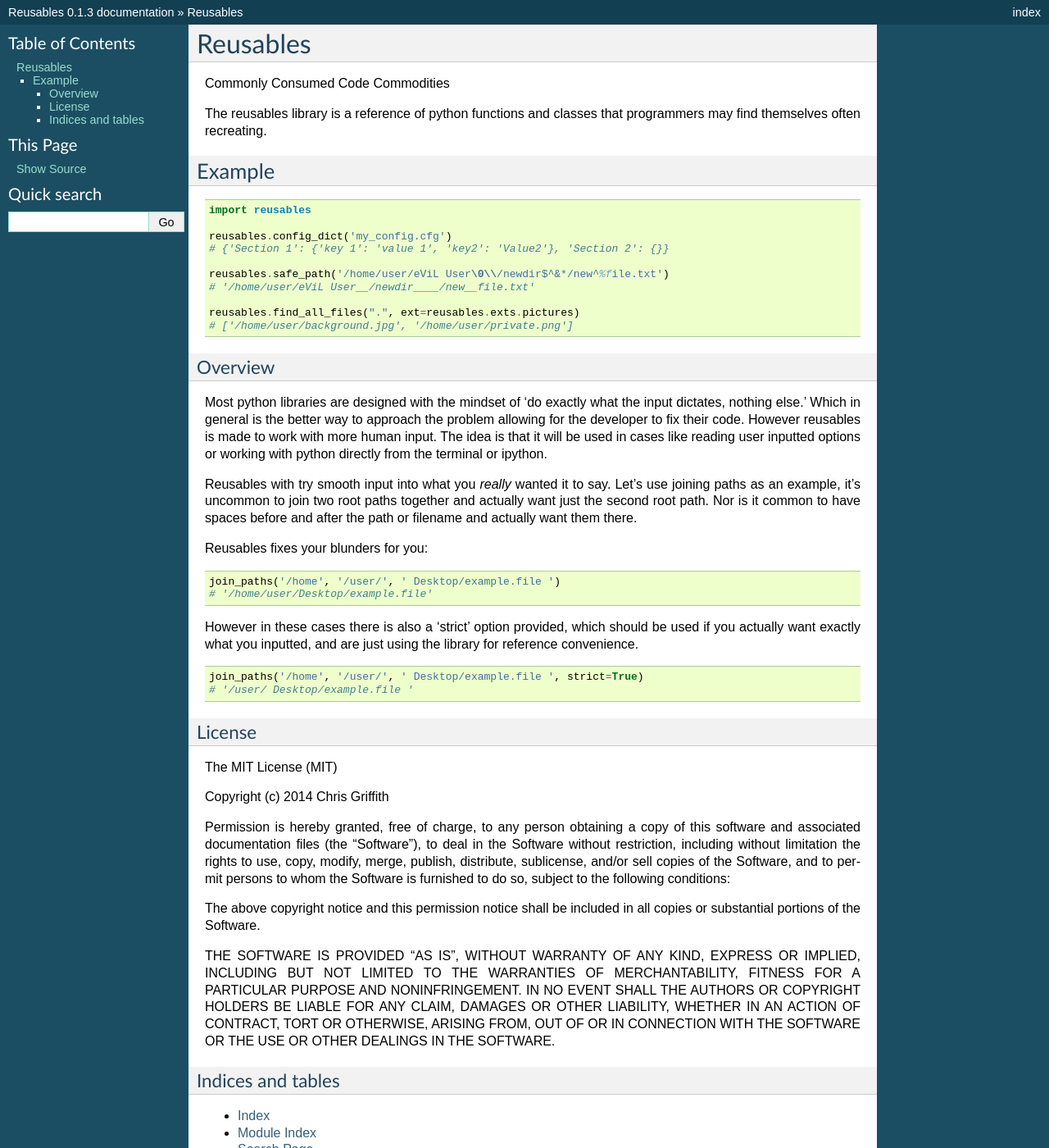
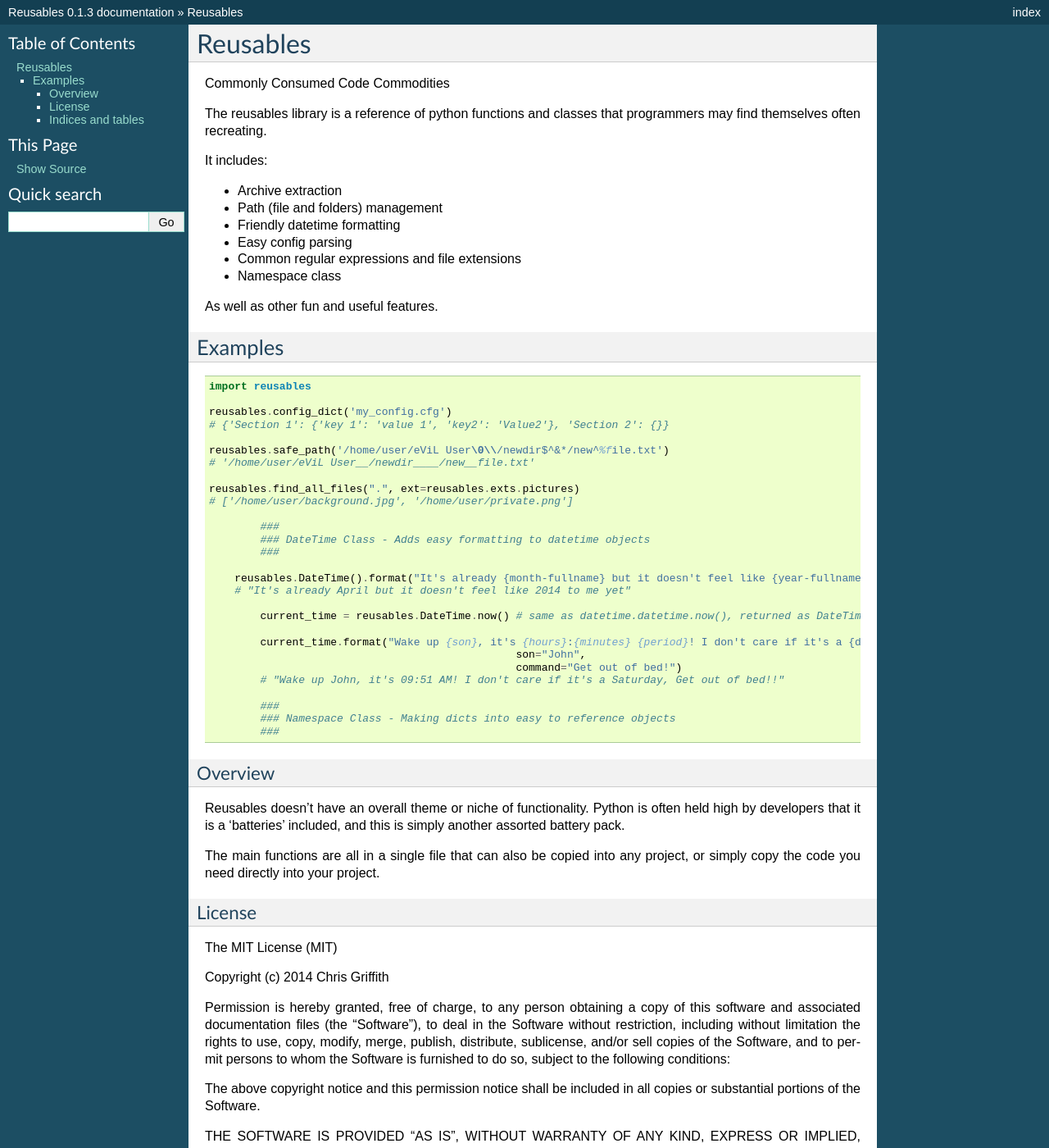
Before and after one commit to cdgriffith/Reusables, a Sphinx documentation site: the page built from doc/source/index.rst, in a window 1280 px wide and 1400 px high. Shown: the whole window at 82% size. Built offline with Sphinx 7.4.7, drawn with Linux system fonts in a browser that asks for light colours.

Commit message:
Updaing docs, changing a few datetime formats around for ease of reference.

```diff
--- a/README.rst
+++ b/README.rst
@@ -52,6 +52,9 @@ treated as either a dict or a namespace when accessed.
         dict(namespace_breakfast.spam.eggs['sausage'])
         # {'bacon': 'yummy'}
 
+        repr(namespace_breakfast)
+        # "<Namespace: {'spam': {'eggs': {'sausage': {'...>"
+
 Additional Info
 ---------------
 
--- a/doc/source/index.rst
+++ b/doc/source/index.rst
@@ -9,8 +9,20 @@ Commonly Consumed Code Commodities
 The reusables library is a reference of python functions and classes that
 programmers may find themselves often recreating.
 
-Example
-~~~~~~~
+It includes:
+
+- Archive extraction
+- Path (file and folders) management
+- Friendly datetime formatting
+- Easy config parsing
+- Common regular expressions and file extensions
+- Namespace class
+
+As well as other fun and useful features.
+
+
+Examples
+~~~~~~~~
 
 .. code:: python
 
@@ -25,40 +37,34 @@ Example
         reusables.find_all_files(".", ext=reusables.exts.pictures)
         # ['/home/user/background.jpg', '/home/user/private.png']
 
+		###
+		### DateTime Class - Adds easy formatting to datetime objects
+		###
+
+	    reusables.DateTime().format("It's already {month-fullname} but it doesn't feel like {year-fullname} to me yet")
+	    # "It's already April but it doesn't feel like 2014 to me yet"
+
+		current_time = reusables.DateTime.now() # same as datetime.datetime.now(), returned as DateTime object
+
+		current_time.format("Wake up {son}, it's {hours}:{minutes} {period}! I don't care if it's a {day-fullname}, {command}!",
+							son="John",
+							command="Get out of bed!")
+		# "Wake up John, it's 09:51 AM! I don't care if it's a Saturday, Get out of bed!!"
+
+		###
+		### Namespace Class - Making dicts into easy to reference objects
+		###
+
 
 Overview
 --------
 
-Most python libraries are designed with the mindset of 'do exactly what
-the input dictates, nothing else.' Which in general is the better way to
-approach the problem allowing for the developer to fix their code.
-However reusables is made to work with more human input. The idea is that it
-will be used in cases like reading user inputted options or working with
-python directly from the terminal or ipython.
+Reusables doesn't have an overall theme or niche of functionality. Python
+is often held high by developers that it is a 'batteries' included, and this
+is simply another assorted battery pack.
 
-Reusables with try smooth input into what you *really* wanted it to say.
-Let's use joining paths as an example, it's uncommon to join two root
-paths together and actually want just the second root path. Nor is it
-common to have spaces before and after the path or filename and actually
-want them there.
-
-Reusables fixes your blunders for you:
-
-.. code:: python
-
-        join_paths('/home', '/user/', ' Desktop/example.file ')
-        # '/home/user/Desktop/example.file'
-
-However in these cases there is also a 'strict' option provided, which
-should be used if you actually want exactly what you inputted, and are
-just using the library for reference convenience.
-
-.. code:: python
-
-        join_paths('/home', '/user/', ' Desktop/example.file ', strict=True)
-        # '/user/ Desktop/example.file '
-
-
+The main functions are all in a single file that can also be copied into
+any project, or simply copy the code you need directly into your project.
 
 License
 -------
```
Also changed, not shown: 1 other file.
